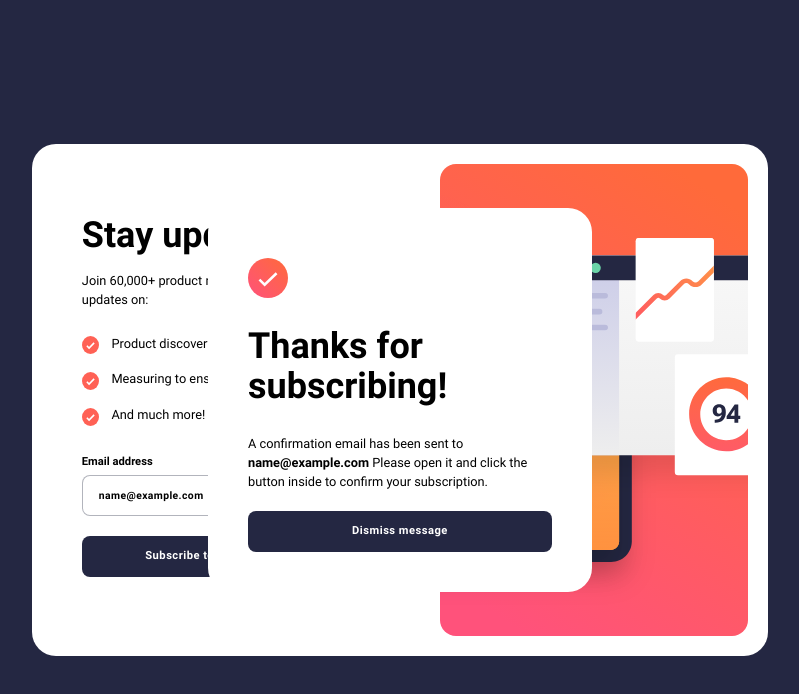
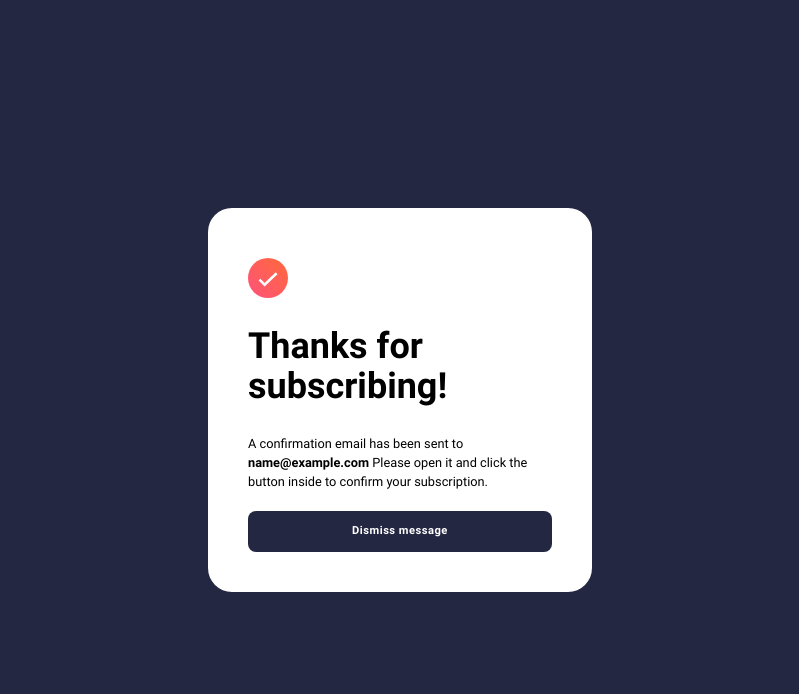
Before and after one commit to Deeokafor/fm-newsletter-sign-up-with-success-message-main, a website: page index.html in a window 1280 px wide. Both pictures are taken after typing "name@example.com" into the empty fields and a click on the button "Subscribe to monthly newsletter". Shown: the whole page, without its empty margins (240-1039 px from the left). Drawn offline with Linux system fonts and the light colour scheme.

Commit message:
fixed the bug that would not let the main element be removed from the document tree by adding a 'tw-hidden' class to it with JS. Used JS to add a Tailwind opacity class of '0' instead of using the 'tw-hidden class' which was conflicting with a design rule and note making the main tag able to be removed from the document tree

```diff
--- a/assets/js/validate_form.js
+++ b/assets/js/validate_form.js
@@ -56,7 +56,7 @@ submitButton.addEventListener('click', function (event) {
     } else if (isString(email) && isEmail(email)) {
         console.log(`submitiing email:`, email);
         validationMessage.textContent = null;
-        addClass(main, 'tw-hidden');
+        addClass(main, 'tw-opacity-0');
         removeClass(modal, 'tw-hidden');
         submittedEmailName.textContent = email;
     } else {
```
Also changed, not shown: assets/css/output.css.
